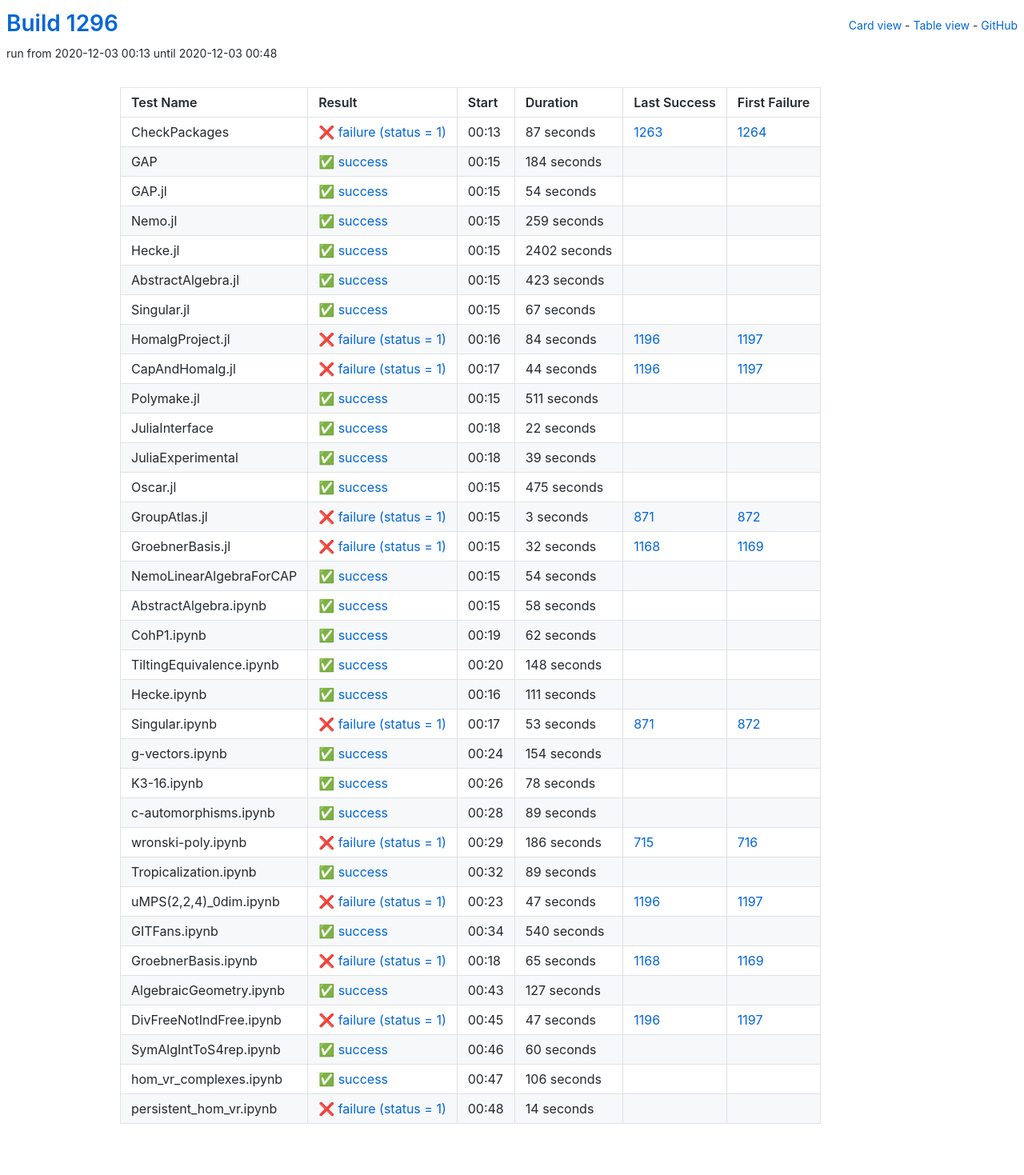
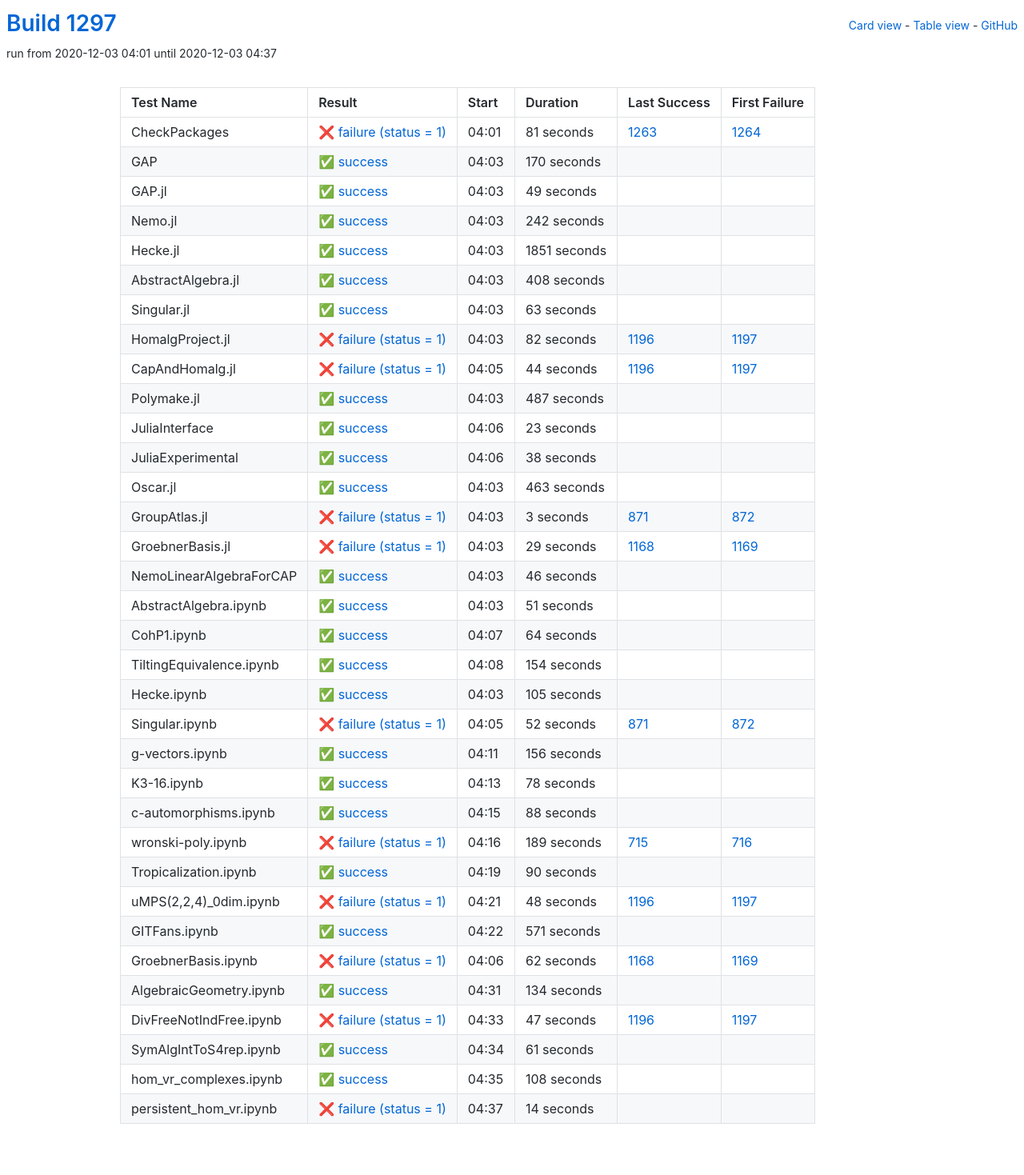
Before and after one commit to oscar-system/oscar-ci-status-stable, a Jekyll site: the page built from table.html, in a window 1280 px wide. Shown: the whole page at 80% size. Built offline with Jekyll 4.4.1, drawn with Linux system fonts in a browser that asks for light colours.

Commit message:
Build #1297

```diff
--- a/_data/ci.yml
+++ b/_data/ci.yml
@@ -1,6 +1,6 @@
 ---
-build: 1296
-build_url: https://oscarci.mathematik.uni-kl.de/job/oscar-stable/1296/
+build: 1297
+build_url: https://oscarci.mathematik.uni-kl.de/job/oscar-stable/1297/
 job: oscar-stable
 organization: oscar-system
 repo: oscar-ci-status-stable
@@ -8,104 +8,104 @@ repourl: https://github.com/oscar-system/oscar-ci-status-stable
 tests:
 - name: CheckPackages
   id: checkpackages
-  log: https://oscarci.mathematik.uni-kl.de/job/oscar-stable/1296/artifact/logs/build-1296/CheckPackages.log
-  start: 2020-12-03 00:13
+  log: https://oscarci.mathematik.uni-kl.de/job/oscar-stable/1297/artifact/logs/build-1297/CheckPackages.log
+  start: 2020-12-03 04:01
   success: false
   exitcode: 1
   status: failure
-  duration: 87
+  duration: 81
   last_success: 1263
   last_success_url: https://oscarci.mathematik.uni-kl.de/job/oscar-stable/1263/
   first_failure: 1264
   first_failure_url: https://oscarci.mathematik.uni-kl.de/job/oscar-stable/1264/
 - name: GAP
   id: gap
-  log: https://oscarci.mathematik.uni-kl.de/job/oscar-stable/1296/artifact/logs/build-1296/GAP.log
-  start: 2020-12-03 00:15
+  log: https://oscarci.mathematik.uni-kl.de/job/oscar-stable/1297/artifact/logs/build-1297/GAP.log
+  start: 2020-12-03 04:03
   success: true
   exitcode: 0
   status: success
-  duration: 184
+  duration: 170
   last_success: false
   last_success_url:
   first_failure: false
   first_failure_url:
 - name: GAP.jl
   id: gap-jl
-  log: https://oscarci.mathematik.uni-kl.de/job/oscar-stable/1296/artifact/logs/build-1296/GAP.jl.log
-  start: 2020-12-03 00:15
+  log: https://oscarci.mathematik.uni-kl.de/job/oscar-stable/1297/artifact/logs/build-1297/GAP.jl.log
+  start: 2020-12-03 04:03
   success: true
   exitcode: 0
   status: success
-  duration: 54
+  duration: 49
   last_success: false
   last_success_url:
   first_failure: false
   first_failure_url:
 - name: Nemo.jl
   id: nemo-jl
-  log: https://oscarci.mathematik.uni-kl.de/job/oscar-stable/1296/artifact/logs/build-1296/Nemo.jl.log
-  start: 2020-12-03 00:15
+  log: https://oscarci.mathematik.uni-kl.de/job/oscar-stable/1297/artifact/logs/build-1297/Nemo.jl.log
+  start: 2020-12-03 04:03
   success: true
   exitcode: 0
   status: success
-  duration: 259
+  duration: 242
   last_success: false
   last_success_url:
   first_failure: false
   first_failure_url:
 - name: Hecke.jl
   id: hecke-jl
-  log: https://oscarci.mathematik.uni-kl.de/job/oscar-stable/1296/artifact/logs/build-1296/Hecke.jl.log
-  start: 2020-12-03 00:15
+  log: https://oscarci.mathematik.uni-kl.de/job/oscar-stable/1297/artifact/logs/build-1297/Hecke.jl.log
+  start: 2020-12-03 04:03
   success: true
   exitcode: 0
   status: success
-  duration: 2402
+  duration: 1851
   last_success: false
   last_success_url:
   first_failure: false
   first_failure_url:
 - name: AbstractAlgebra.jl
   id: abstractalgebra-jl
-  log: https://oscarci.mathematik.uni-kl.de/job/oscar-stable/1296/artifact/logs/build-1296/AbstractAlgebra.jl.log
-  start: 2020-12-03 00:15
+  log: https://oscarci.mathematik.uni-kl.de/job/oscar-stable/1297/artifact/logs/build-1297/AbstractAlgebra.jl.log
+  start: 2020-12-03 04:03
   success: true
   exitcode: 0
   status: success
-  duration: 423
+  duration: 408
   last_success: false
   last_success_url:
   first_failure: false
   first_failure_url:
 - name: Singular.jl
   id: singular-jl
-  log: https://oscarci.mathematik.uni-kl.de/job/oscar-stable/1296/artifact/logs/build-1296/Singular.jl.log
-  start: 2020-12-03 00:15
+  log: https://oscarci.mathematik.uni-kl.de/job/oscar-stable/1297/artifact/logs/build-1297/Singular.jl.log
+  start: 2020-12-03 04:03
   success: true
   exitcode: 0
   status: success
-  duration: 67
+  duration: 63
   last_success: false
   last_success_url:
   first_failure: false
   first_failure_url:
 - name: HomalgProject.jl
   id: homalgproject-jl
-  log: https://oscarci.mathematik.uni-kl.de/job/oscar-stable/1296/artifact/logs/build-1296/HomalgProject.jl.log
-  start: 2020-12-03 00:16
+  log: https://oscarci.mathematik.uni-kl.de/job/oscar-stable/1297/artifact/logs/build-1297/HomalgProject.jl.log
+  start: 2020-12-03 04:03
   success: false
   exitcode: 1
   status: failure
-  duration: 84
+  duration: 82
   last_success: 1196
   last_success_url: https://oscarci.mathematik.uni-kl.de/job/oscar-stable/1196/
   first_failure: 1197
   first_failure_url: https://oscarci.mathematik.uni-kl.de/job/oscar-stable/1197/
 - name: CapAndHomalg.jl
   id: capandhomalg-jl
-  log: https://oscarci.mathematik.uni-kl.de/job/oscar-stable/1296/artifact/logs/build-1296/CapAndHomalg.jl.log
-  start: 2020-12-03 00:17
+  log: https://oscarci.mathematik.uni-kl.de/job/oscar-stable/1297/artifact/logs/build-1297/CapAndHomalg.jl.log
+  start: 2020-12-03 04:05
   success: false
   exitcode: 1
   status: failure
@@ -116,56 +116,56 @@ tests:
   first_failure_url: https://oscarci.mathematik.uni-kl.de/job/oscar-stable/1197/
 - name: Polymake.jl
   id: polymake-jl
-  log: https://oscarci.mathematik.uni-kl.de/job/oscar-stable/1296/artifact/logs/build-1296/Polymake.jl.log
-  start: 2020-12-03 00:15
+  log: https://oscarci.mathematik.uni-kl.de/job/oscar-stable/1297/artifact/logs/build-1297/Polymake.jl.log
+  start: 2020-12-03 04:03
   success: true
   exitcode: 0
   status: success
-  duration: 511
+  duration: 487
   last_success: false
   last_success_url:
   first_failure: false
   first_failure_url:
 - name: JuliaInterface
   id: juliainterface
-  log: https://oscarci.mathematik.uni-kl.de/job/oscar-stable/1296/artifact/logs/build-1296/JuliaInterface.log
-  start: 2020-12-03 00:18
+  log: https://oscarci.mathematik.uni-kl.de/job/oscar-stable/1297/artifact/logs/build-1297/JuliaInterface.log
+  start: 2020-12-03 04:06
   success: true
   exitcode: 0
   status: success
-  duration: 22
+  duration: 23
   last_success: false
   last_success_url:
   first_failure: false
   first_failure_url:
 - name: JuliaExperimental
   id: juliaexperimental
-  log: https://oscarci.mathematik.uni-kl.de/job/oscar-stable/1296/artifact/logs/build-1296/JuliaExperimental.log
-  start: 2020-12-03 00:18
+  log: https://oscarci.mathematik.uni-kl.de/job/oscar-stable/1297/artifact/logs/build-1297/JuliaExperimental.log
+  start: 2020-12-03 04:06
   success: true
   exitcode: 0
   status: success
-  duration: 39
+  duration: 38
   last_success: false
   last_success_url:
   first_failure: false
   first_failure_url:
 - name: Oscar.jl
   id: oscar-jl
-  log: https://oscarci.mathematik.uni-kl.de/job/oscar-stable/1296/artifact/logs/build-1296/Oscar.jl.log
-  start: 2020-12-03 00:15
+  log: https://oscarci.mathematik.uni-kl.de/job/oscar-stable/1297/artifact/logs/build-1297/Oscar.jl.log
+  start: 2020-12-03 04:03
   success: true
   exitcode: 0
   status: success
-  duration: 475
+  duration: 463
   last_success: false
   last_success_url:
   first_failure: false
   first_failure_url:
 - name: GroupAtlas.jl
   id: groupatlas-jl
-  log: https://oscarci.mathematik.uni-kl.de/job/oscar-stable/1296/artifact/logs/build-1296/GroupAtlas.jl.log
-  start: 2020-12-03 00:15
+  log: https://oscarci.mathematik.uni-kl.de/job/oscar-stable/1297/artifact/logs/build-1297/GroupAtlas.jl.log
+  start: 2020-12-03 04:03
   success: false
   exitcode: 1
   status: failure
@@ -176,92 +176,56 @@ tests:
   first_failure_url: https://oscarci.mathematik.uni-kl.de/job/oscar-stable/872/
 - name: GroebnerBasis.jl
   id: groebnerbasis-jl
-  log: https://oscarci.mathematik.uni-kl.de/job/oscar-stable/1296/artifact/logs/build-1296/GroebnerBasis.jl.log
-  start: 2020-12-03 00:15
+  log: https://oscarci.mathematik.uni-kl.de/job/oscar-stable/1297/artifact/logs/build-1297/GroebnerBasis.jl.log
+  start: 2020-12-03 04:03
   success: false
   exitcode: 1
   status: failure
-  duration: 32
+  duration: 29
   last_success: 1168
   last_success_url: https://oscarci.mathematik.uni-kl.de/job/oscar-stable/1168/
   first_failure: 1169
   first_failure_url: https://oscarci.mathematik.uni-kl.de/job/oscar-stable/1169/
 - name: NemoLinearAlgebraForCAP
   id: nemolinearalgebraforcap
-  log: https://oscarci.mathematik.uni-kl.de/job/oscar-stable/1296/artifact/logs/build-1296/NemoLinearAlgebraForCAP.log
-  start: 2020-12-03 00:15
+  log: https://oscarci.mathematik.uni-kl.de/job/oscar-stable/1297/artifact/logs/build-1297/NemoLinearAlgebraForCAP.log
+  start: 2020-12-03 04:03
   success: true
   exitcode: 0
   status: success
-  duration: 54
+  duration: 46
   last_success: false
   last_success_url:
   first_failure: false
   first_failure_url:
 - name: AbstractAlgebra.ipynb
   id: abstractalgebra-ipynb
-  log: https://oscarci.mathematik.uni-kl.de/job/oscar-stable/1296/artifact/logs/build-1296/AbstractAlgebra.ipynb.log
-  start: 2020-12-03 00:15
+  log: https://oscarci.mathematik.uni-kl.de/job/oscar-stable/1297/artifact/logs/build-1297/AbstractAlgebra.ipynb.log
+  start: 2020-12-03 04:03
   success: true
   exitcode: 0
   status: success
-  duration: 58
+  duration: 51
   last_success: false
   last_success_url:
   first_failure: false
   first_failure_url:
 - name: CohP1.ipynb
   id: cohp1-ipynb
-  log: https://oscarci.mathematik.uni-kl.de/job/oscar-stable/1296/artifact/logs/build-1296/CohP1.ipynb.log
-  start: 2020-12-03 00:19
+  log: https://oscarci.mathematik.uni-kl.de/job/oscar-stable/1297/artifact/logs/build-1297/CohP1.ipynb.log
+  start: 2020-12-03 04:07
   success: true
   exitcode: 0
   status: success
-  duration: 62
+  duration: 64
   last_success: false
   last_success_url:
   first_failure: false
   first_failure_url:
 - name: TiltingEquivalence.ipynb
   id: tiltingequivalence-ipynb
-  log: https://oscarci.mathematik.uni-kl.de/job/oscar-stable/1296/artifact/logs/build-1296/TiltingEquivalence.ipynb.log
-  start: 2020-12-03 00:20
-  success: true
-  exitcode: 0
-  status: success
-  duration: 148
-  last_success: false
-  last_success_url:
-  first_failure: false
-  first_failure_url:
-- name: Hecke.ipynb
-  id: hecke-ipynb
-  log: https://oscarci.mathematik.uni-kl.de/job/oscar-stable/1296/artifact/logs/build-1296/Hecke.ipynb.log
-  start: 2020-12-03 00:16
-  success: true
-  exitcode: 0
-  status: success
-  duration: 111
-  last_success: false
-  last_success_url:
-  first_failure: false
-  first_failure_url:
-- name: Singular.ipynb
-  id: singular-ipynb
-  log: https://oscarci.mathematik.uni-kl.de/job/oscar-stable/1296/artifact/logs/build-1296/Singular.ipynb.log
-  start: 2020-12-03 00:17
-  success: false
-  exitcode: 1
-  status: failure
-  duration: 53
-  last_success: 871
-  last_success_url: https://oscarci.mathematik.uni-kl.de/job/oscar-stable/871/
-  first_failure: 872
-  first_failure_url: https://oscarci.mathematik.uni-kl.de/job/oscar-stable/872/
-- name: g-vectors.ipynb
-  id: g-vectors-ipynb
-  log: https://oscarci.mathematik.uni-kl.de/job/oscar-stable/1296/artifact/logs/build-1296/g-vectors.ipynb.log
-  start: 2020-12-03 00:24
+  log: https://oscarci.mathematik.uni-kl.de/job/oscar-stable/1297/artifact/logs/build-1297/TiltingEquivalence.ipynb.log
+  start: 2020-12-03 04:08
   success: true
   exitcode: 0
   status: success
@@ -270,10 +234,46 @@ tests:
   last_success_url:
   first_failure: false
   first_failure_url:
+- name: Hecke.ipynb
+  id: hecke-ipynb
+  log: https://oscarci.mathematik.uni-kl.de/job/oscar-stable/1297/artifact/logs/build-1297/Hecke.ipynb.log
+  start: 2020-12-03 04:03
+  success: true
+  exitcode: 0
+  status: success
+  duration: 105
+  last_success: false
+  last_success_url:
+  first_failure: false
+  first_failure_url:
+- name: Singular.ipynb
+  id: singular-ipynb
+  log: https://oscarci.mathematik.uni-kl.de/job/oscar-stable/1297/artifact/logs/build-1297/Singular.ipynb.log
+  start: 2020-12-03 04:05
+  success: false
+  exitcode: 1
+  status: failure
+  duration: 52
+  last_success: 871
+  last_success_url: https://oscarci.mathematik.uni-kl.de/job/oscar-stable/871/
+  first_failure: 872
+  first_failure_url: https://oscarci.mathematik.uni-kl.de/job/oscar-stable/872/
+- name: g-vectors.ipynb
+  id: g-vectors-ipynb
+  log: https://oscarci.mathematik.uni-kl.de/job/oscar-stable/1297/artifact/logs/build-1297/g-vectors.ipynb.log
+  start: 2020-12-03 04:11
+  success: true
+  exitcode: 0
+  status: success
+  duration: 156
+  last_success: false
+  last_success_url:
+  first_failure: false
+  first_failure_url:
 - name: K3-16.ipynb
   id: k3-16-ipynb
-  log: https://oscarci.mathematik.uni-kl.de/job/oscar-stable/1296/artifact/logs/build-1296/K3-16.ipynb.log
-  start: 2020-12-03 00:26
+  log: https://oscarci.mathematik.uni-kl.de/job/oscar-stable/1297/artifact/logs/build-1297/K3-16.ipynb.log
+  start: 2020-12-03 04:13
   success: true
   exitcode: 0
   status: success
@@ -284,92 +284,92 @@ tests:
   first_failure_url:
 - name: c-automorphisms.ipynb
   id: c-automorphisms-ipynb
-  log: https://oscarci.mathematik.uni-kl.de/job/oscar-stable/1296/artifact/logs/build-1296/c-automorphisms.ipynb.log
-  start: 2020-12-03 00:28
+  log: https://oscarci.mathematik.uni-kl.de/job/oscar-stable/1297/artifact/logs/build-1297/c-automorphisms.ipynb.log
+  start: 2020-12-03 04:15
   success: true
   exitcode: 0
   status: success
-  duration: 89
+  duration: 88
   last_success: false
   last_success_url:
   first_failure: false
   first_failure_url:
 - name: wronski-poly.ipynb
   id: wronski-poly-ipynb
-  log: https://oscarci.mathematik.uni-kl.de/job/oscar-stable/1296/artifact/logs/build-1296/wronski-poly.ipynb.log
-  start: 2020-12-03 00:29
+  log: https://oscarci.mathematik.uni-kl.de/job/oscar-stable/1297/artifact/logs/build-1297/wronski-poly.ipynb.log
+  start: 2020-12-03 04:16
   success: false
   exitcode: 1
   status: failure
-  duration: 186
+  duration: 189
   last_success: 715
   last_success_url: https://oscarci.mathematik.uni-kl.de/job/oscar-stable/715/
   first_failure: 716
   first_failure_url: https://oscarci.mathematik.uni-kl.de/job/oscar-stable/716/
 - name: Tropicalization.ipynb
   id: tropicalization-ipynb
-  log: https://oscarci.mathematik.uni-kl.de/job/oscar-stable/1296/artifact/logs/build-1296/Tropicalization.ipynb.log
-  start: 2020-12-03 00:32
+  log: https://oscarci.mathematik.uni-kl.de/job/oscar-stable/1297/artifact/logs/build-1297/Tropicalization.ipynb.log
+  start: 2020-12-03 04:19
   success: true
   exitcode: 0
   status: success
-  duration: 89
+  duration: 90
   last_success: false
   last_success_url:
   first_failure: false
   first_failure_url:
 - name: uMPS(2,2,4)_0dim.ipynb
   id: umps-2-2-4-0dim-ipynb
-  log: https://oscarci.mathematik.uni-kl.de/job/oscar-stable/1296/artifact/logs/build-1296/uMPS-2-2-4-_0dim.ipynb.log
-  start: 2020-12-03 00:23
+  log: https://oscarci.mathematik.uni-kl.de/job/oscar-stable/1297/artifact/logs/build-1297/uMPS-2-2-4-_0dim.ipynb.log
+  start: 2020-12-03 04:21
   success: false
   exitcode: 1
   status: failure
-  duration: 47
+  duration: 48
   last_success: 1196
   last_success_url: https://oscarci.mathematik.uni-kl.de/job/oscar-stable/1196/
   first_failure: 1197
   first_failure_url: https://oscarci.mathematik.uni-kl.de/job/oscar-stable/1197/
 - name: GITFans.ipynb
   id: gitfans-ipynb
-  log: https://oscarci.mathematik.uni-kl.de/job/oscar-stable/1296/artifact/logs/build-1296/GITFans.ipynb.log
-  start: 2020-12-03 00:34
+  log: https://oscarci.mathematik.uni-kl.de/job/oscar-stable/1297/artifact/logs/build-1297/GITFans.ipynb.log
+  start: 2020-12-03 04:22
   success: true
   exitcode: 0
   status: success
-  duration: 540
+  duration: 571
   last_success: false
   last_success_url:
   first_failure: false
   first_failure_url:
 - name: GroebnerBasis.ipynb
   id: groebnerbasis-ipynb
-  log: https://oscarci.mathematik.uni-kl.de/job/oscar-stable/1296/artifact/logs/build-1296/GroebnerBasis.ipynb.log
-  start: 2020-12-03 00:18
+  log: https://oscarci.mathematik.uni-kl.de/job/oscar-stable/1297/artifact/logs/build-1297/GroebnerBasis.ipynb.log
+  start: 2020-12-03 04:06
   success: false
   exitcode: 1
   status: failure
-  duration: 65
+  duration: 62
   last_success: 1168
   last_success_url: https://oscarci.mathematik.uni-kl.de/job/oscar-stable/1168/
   first_failure: 1169
   first_failure_url: https://oscarci.mathematik.uni-kl.de/job/oscar-stable/1169/
 - name: AlgebraicGeometry.ipynb
   id: algebraicgeometry-ipynb
-  log: https://oscarci.mathematik.uni-kl.de/job/oscar-stable/1296/artifact/logs/build-1296/AlgebraicGeometry.ipynb.log
-  start: 2020-12-03 00:43
+  log: https://oscarci.mathematik.uni-kl.de/job/oscar-stable/1297/artifact/logs/build-1297/AlgebraicGeometry.ipynb.log
+  start: 2020-12-03 04:31
   success: true
   exitcode: 0
   status: success
-  duration: 127
+  duration: 134
   last_success: false
   last_success_url:
   first_failure: false
   first_failure_url:
 - name: DivFreeNotIndFree.ipynb
   id: divfreenotindfree-ipynb
-  log: https://oscarci.mathematik.uni-kl.de/job/oscar-stable/1296/artifact/logs/build-1296/DivFreeNotIndFree.ipynb.log
-  start: 2020-12-03 00:45
+  log: https://oscarci.mathematik.uni-kl.de/job/oscar-stable/1297/artifact/logs/build-1297/DivFreeNotIndFree.ipynb.log
+  start: 2020-12-03 04:33
   success: false
   exitcode: 1
   status: failure
@@ -380,32 +380,32 @@ tests:
   first_failure_url: https://oscarci.mathematik.uni-kl.de/job/oscar-stable/1197/
 - name: SymAlgIntToS4rep.ipynb
   id: symalginttos4rep-ipynb
-  log: https://oscarci.mathematik.uni-kl.de/job/oscar-stable/1296/artifact/logs/build-1296/SymAlgIntToS4rep.ipynb.log
-  start: 2020-12-03 00:46
+  log: https://oscarci.mathematik.uni-kl.de/job/oscar-stable/1297/artifact/logs/build-1297/SymAlgIntToS4rep.ipynb.log
+  start: 2020-12-03 04:34
   success: true
   exitcode: 0
   status: success
-  duration: 60
+  duration: 61
   last_success: false
   last_success_url:
   first_failure: false
   first_failure_url:
 - name: hom_vr_complexes.ipynb
   id: hom-vr-complexes-ipynb
-  log: https://oscarci.mathematik.uni-kl.de/job/oscar-stable/1296/artifact/logs/build-1296/hom_vr_complexes.ipynb.log
-  start: 2020-12-03 00:47
+  log: https://oscarci.mathematik.uni-kl.de/job/oscar-stable/1297/artifact/logs/build-1297/hom_vr_complexes.ipynb.log
+  start: 2020-12-03 04:35
   success: true
   exitcode: 0
   status: success
-  duration: 106
+  duration: 108
   last_success: false
   last_success_url:
   first_failure: false
   first_failure_url:
 - name: persistent_hom_vr.ipynb
   id: persistent-hom-vr-ipynb
-  log: https://oscarci.mathematik.uni-kl.de/job/oscar-stable/1296/artifact/logs/build-1296/persistent_hom_vr.ipynb.log
-  start: 2020-12-03 00:48
+  log: https://oscarci.mathematik.uni-kl.de/job/oscar-stable/1297/artifact/logs/build-1297/persistent_hom_vr.ipynb.log
+  start: 2020-12-03 04:37
   success: false
   exitcode: 1
   status: failure
```
Also changed, not shown: README.md.
